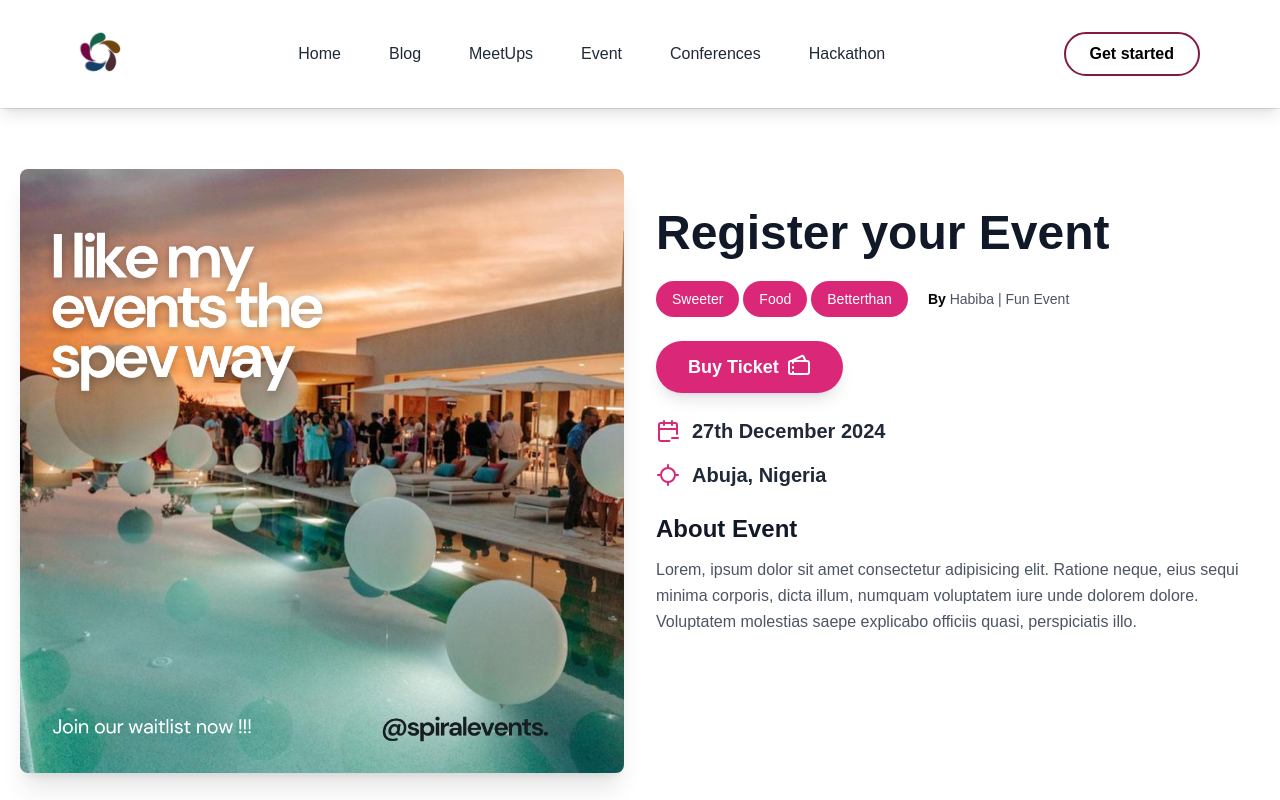
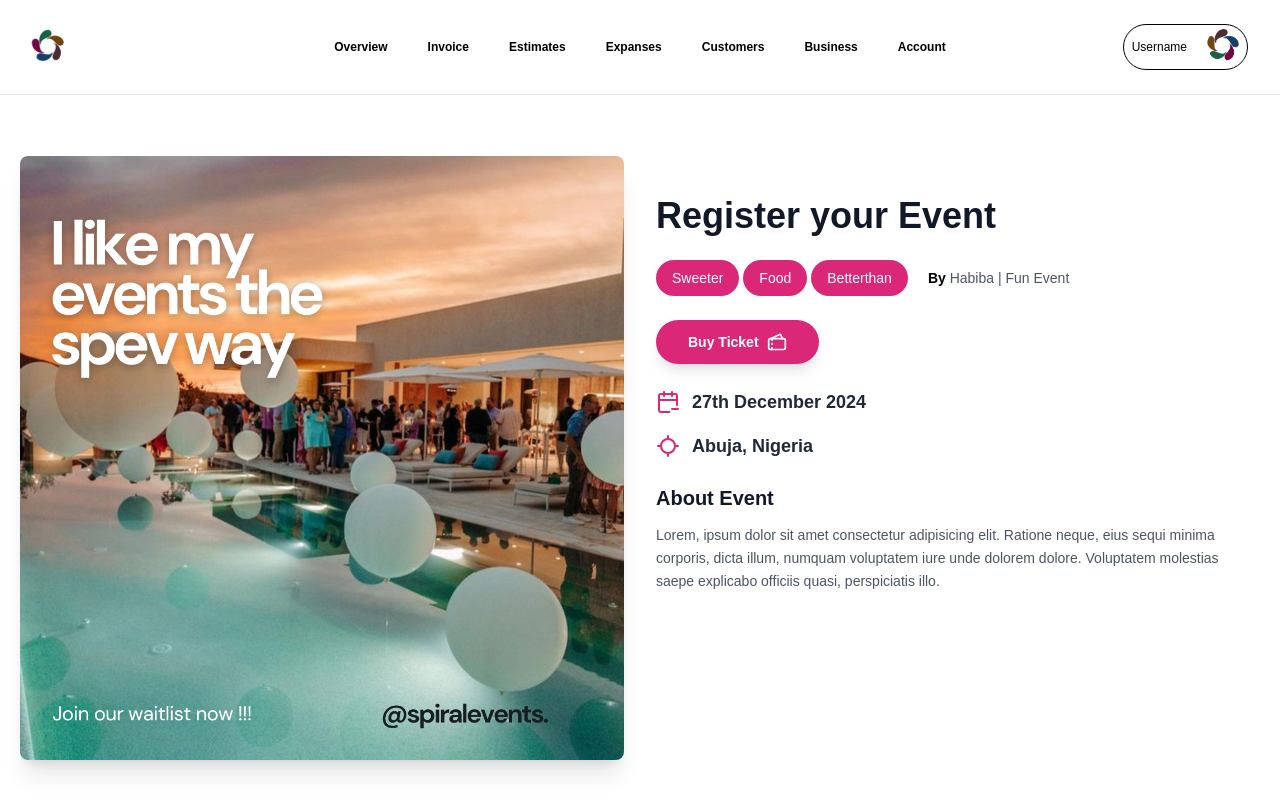
Before and after one commit to Anonymous-nerds/spiralevent-app, a React (Vite) app: page /preview in a window 1280 px wide. Shown: the top 800 px of the page. Built offline with nearby package versions, Linux system fonts and the light colour scheme.

Commit message:
changes and added a new nav

```diff
--- a/package.json
+++ b/package.json
@@ -10,6 +10,8 @@
     "preview": "vite preview"
   },
   "dependencies": {
+    "@headlessui/react": "^2.2.0",
+    "@heroicons/react": "^2.1.5",
     "axios": "^1.7.9",
     "framer-motion": "^11.14.4",
     "lucide-react": "^0.468.0",
--- a/src/components/ui/LoginForm.jsx
+++ b/src/components/ui/LoginForm.jsx
@@ -39,7 +39,7 @@ const LoginForm = () => {
     <div>
       <form onSubmit={handleSubmit} className="max-w-lg mx-auto bg-gray-50 rounded-2xl shadow-xl m-8 p-8">
         <h3 className="text-2xl md:text-2xl font-bold flex justify-center gap-2 text-gray-800 mb-4">
-          <img src={logo} alt="" className=" App-logo h-8" />
+          <img src={logo} alt="" className="App-logo h-8" />
           <span>
             Spiral
             <span className="text-pink-900">Event</span>
--- /dev/null
+++ b/src/components/ui/MainNav.jsx
@@ -0,0 +1,155 @@
+// "use client";
+import { useState, useEffect } from "react";
+import { Dialog } from "@headlessui/react";
+import { Bars3Icon, XMarkIcon } from "@heroicons/react/24/outline";
+import Logo from "../../assets/spiraleE4.png";
+// import { FaInstagram, FaLinkedin, FaGithub } from "react-icons/fa";
+// import User from "../assets/102716454.jpeg";
+
+const navigation = [
+  { name: "Overview", href: "/dashboard" },
+  { name: "Invoice", href: "/Invoice" },
+  { name: "Estimates", href: "/Estimates" },
+  { name: "Expanses", href: "/Expanses" },
+  { name: "Customers", href: "/Customers" },
+  { name: "Business", href: "/Business" },
+  { name: "Account", href: "/Account" },
+];
+
+export default function Nav() {
+  const [userData, setUserData] = useState({});
+  const [mobileMenuOpen, setMobileMenuOpen] = useState(false);
+
+  useEffect(() => {
+    // Retrieve the items from local storage
+    const storedEmail = localStorage.getItem("email");
+    const storedUserImage = localStorage.getItem("userImage");
+    const storedUsername = localStorage.getItem("username");
+    const storedName = localStorage.getItem("name");
+    const storedToken = localStorage.getItem("token");
+    const storedUserID = localStorage.getItem("userID");
+
+    setUserData({
+      email: storedEmail,
+      userImage: storedUserImage,
+      username: storedUsername,
+      name: storedName,
+      token: storedToken,
+      userID: storedUserID,
+    });
+  }, []);
+
+  return (
+    <div className="bg-transparent pb-24">
+      <header className="inset-x-0 top-0 z-50 fixed">
+        <nav
+          className="flex items-center justify-between p-6 lg:px-8 bg-transparent bg-opacity-20 backdrop-blur-lg"
+          aria-label="Global"
+        >
+          <div className="flex lg:flex-1">
+            <a href="#" className="-m-1.5 p-1.5">
+              <span className="sr-only">Your Company</span>
+
+              <img className="App-logo h-8 w-auto" src={Logo} alt="Logo" />
+            </a>
+          </div>
+          <div className="flex lg:hidden">
+            <button
+              type="button"
+              className="-m-2.5 inline-flex items-center justify-center rounded-md p-2.5 text-black"
+              onClick={() => setMobileMenuOpen(true)}
+            >
+              <span className="sr-only">Open main menu</span>
+              <Bars3Icon className="h-6 w-6" aria-hidden="true" />
+            </button>
+          </div>
+          <div className="hidden lg:flex lg:gap-x-10">
+            {navigation.map((item) => (
+              <a
+                key={item.name}
+                href={item.href}
+                className="text-sm font-semibold leading-6 text-black"
+                style={{ fontSize: "12px" }}
+              >
+                {item.name}
+              </a>
+            ))}
+          </div>
+          <div className="hidden lg:flex lg:flex-1 lg:justify-end">
+            <div className="flex gap-3 rounded-full border border-black p-1">
+              <span className="py-2 px-1 text-sm" style={{ fontSize: "12px" }}>
+                {/* {userData.name} */}
+                Username
+              </span>
+              <span className="px-1">
+                <img
+                  className="w-8 rounded-full"
+                  // src={userData.userImage}
+                  src={Logo}
+                  alt="User"
+                />
+              </span>
+            </div>
+          </div>
+        </nav>
+        <hr className="bg-black" />
+        <Dialog
+          as="div"
+          className="lg:hidden"
+          open={mobileMenuOpen}
+          onClose={setMobileMenuOpen}
+        >
+          <div className="fixed inset-0 z-50" />
+          <Dialog.Panel className="fixed inset-y-0 right-0 z-50 w-full overflow-y-auto bg-[#fefefe] px-6 py-6 sm:max-w-sm sm:ring-1 sm:ring-gray-900/10">
+            <div className="flex items-center justify-between">
+              <a href="#" className="-m-1.5 p-1.5">
+                <span className="sr-only">Your Company</span>
+                <img className="App-logo h-10 w-auto" src={Logo} alt="Logo" />
+              </a>
+              <button
+                type="button"
+                className="-m-2.5 rounded-md p-2.5 text-black"
+                onClick={() => setMobileMenuOpen(false)}
+              >
+                <span className="sr-only">Close menu</span>
+                <XMarkIcon className="h-6 w-6" aria-hidden="true" />
+              </button>
+            </div>
+            <div className="mt-6 flow-root">
+              <div className="-my-6 divide-y divide-gray-500/10">
+                <div className="space-y-2 py-6">
+                  {navigation.map((item) => (
+                    <a
+                      key={item.name}
+                      href={item.href}
+                      className="-mx-3 block rounded-lg px-3 py-2 text-base font-semibold leading-7 text-black 0"
+                    >
+                      {item.name}
+                    </a>
+                  ))}
+                </div>
+                <div className="w-[140px]">
+                  <div className="flex gap-3 rounded-full border border-black p-1">
+                    <span
+                      className="py-2 px-1 text-sm"
+                      style={{ fontSize: "12px" }}
+                    >
+                      {userData.name}
+                    </span>
+                    <span className="px-1">
+                      <img
+                        className="w-8 rounded-full"
+                        src={userData.userImage}
+                        alt="User"
+                      />
+                    </span>
+                  </div>
+                </div>
+              </div>
+            </div>
+          </Dialog.Panel>
+        </Dialog>
+      </header>
+    </div>
+  );
+}
--- a/src/pages/AddEvent/AddEvent.jsx
+++ b/src/pages/AddEvent/AddEvent.jsx
@@ -1,5 +1,5 @@
 import React, { useState } from "react";
-import Nav from "../../components/ui/Nav.jsx";
+import Nav from "../../components/ui/MainNav";
 import "./AddEvent.scss"
 import { Link } from "react-router-dom";
 import logo from "../../assets/spiraleE4.png";
@@ -20,7 +20,7 @@ const AddEvent = () => {
   return (
     <div className="AddEvent min-h-screen bg-gradient-to-br from-pink-50 to-white">
       <Nav />
-      <div className="container mx-auto px-4 py-8">
+      <div className="container mx-auto px-4 py-3">
         <div className="max-w-4xl mx-auto overflow-hidden shadow-sm rounded-xl">
           <div className="p-6 md:p-8">
             {/* Header */}
--- a/src/pages/PreviewEvent/PreviewEvent.jsx
+++ b/src/pages/PreviewEvent/PreviewEvent.jsx
@@ -1,6 +1,6 @@
 import React from "react";
 import "./PreviewEvent.scss";
-import Nav from "../../components/ui/Nav.jsx";
+import Nav from "../../components/ui/MainNav.jsx";
 import logo from "../../assets/react.svg";
 import image from "../../assets/pretty.png"
 import { CalendarMinusIcon, LocateIcon, Tickets } from "lucide-react";
@@ -10,7 +10,7 @@ const PreviewEvent = () => {
   return (
     <div className="PreviewEvent">
       <div className="">
-        <div className="border-b">
+        <div className="">
           <Nav />
         </div>
 
@@ -26,7 +26,7 @@ const PreviewEvent = () => {
 
             {/* Event Details */}
             <div className="lg:w-1/2 space-y-6 mt-10">
-              <h1 className="text-3xl md:text-4xl lg:text-5xl font-bold text-gray-900">Register your Event</h1>
+              <h1 className="text-2xl md:text-2xl lg:text-4xl font-bold text-gray-900">Register your Event</h1>
               {/* Tags */}
               <div className="flex flex-wrap gap-1">
                 {["Sweeter", "Food", "Betterthan"].map((tag) => (
@@ -36,26 +36,26 @@ const PreviewEvent = () => {
                   <span className="font-bold text-black">By</span> Habiba | Fun Event
                 </span>
               </div>
-              <button className="buyBtn flex gap-2">Buy Ticket <Tickets /></button>
+              <button className="buyBtn flex gap-2">Buy Ticket <Tickets size={20} /></button>
 
               {/* Date and Location */}
               <div className="space-y-4">
                 <div className="flex items-center gap-3">
                   <CalendarMinusIcon className="iconStyle" />
-                  <p className="text-xl font-semibold text-gray-800">27th December 2024</p>
+                  <p className="text-lg font-semibold text-gray-800">27th December 2024</p>
                 </div>
                 <div className="flex items-center gap-3">
                   <LocateIcon className="iconStyle" />
-                  <p className="text-xl font-semibold text-gray-800">Abuja, Nigeria</p>
+                  <p className="text-lg font-semibold text-gray-800">Abuja, Nigeria</p>
                 </div>
               </div>
 
               {/* About Section */}
               <div>
-                <h2 className="text-2xl font-bold text-gray-900 mb-3">
+                <h2 className="text-xl font-bold text-gray-900 mb-3">
                   About Event
                 </h2>
-                <p className="text-gray-600 leading-relaxed">
+                <p className="text-gray-600 text-sm leading-relaxed">
                   Lorem, ipsum dolor sit amet consectetur adipisicing elit. Ratione
                   neque, eius sequi minima corporis, dicta illum, numquam
                   voluptatem iure unde dolorem dolore. Voluptatem molestias saepe
--- a/src/pages/PreviewEvent/PreviewEvent.scss
+++ b/src/pages/PreviewEvent/PreviewEvent.scss
@@ -9,7 +9,7 @@
   }
 
  .buyBtn {
-    @apply px-8 py-3 bg-pink-600 text-white rounded-full text-lg font-semibold hover:bg-pink-700 transform hover:scale-105 transition-all duration-200 shadow-lg ;
+    @apply px-8 py-3 bg-pink-600 text-white rounded-full text-sm font-semibold hover:bg-pink-700 transform hover:scale-105 transition-all duration-200 shadow-lg ;
   }
 
   .iconStyle {
```
Also changed, not shown: 1 other file (tests, documents, lock files or other folders).
